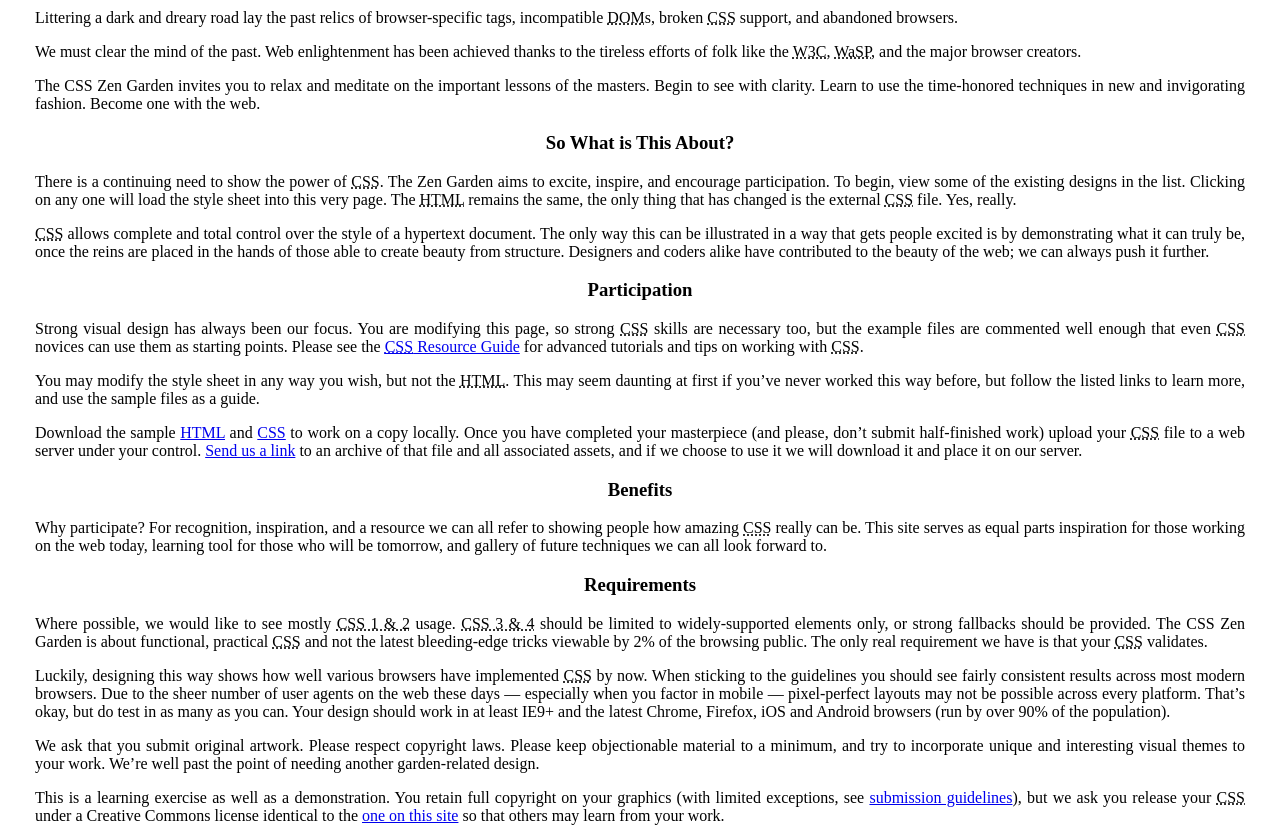
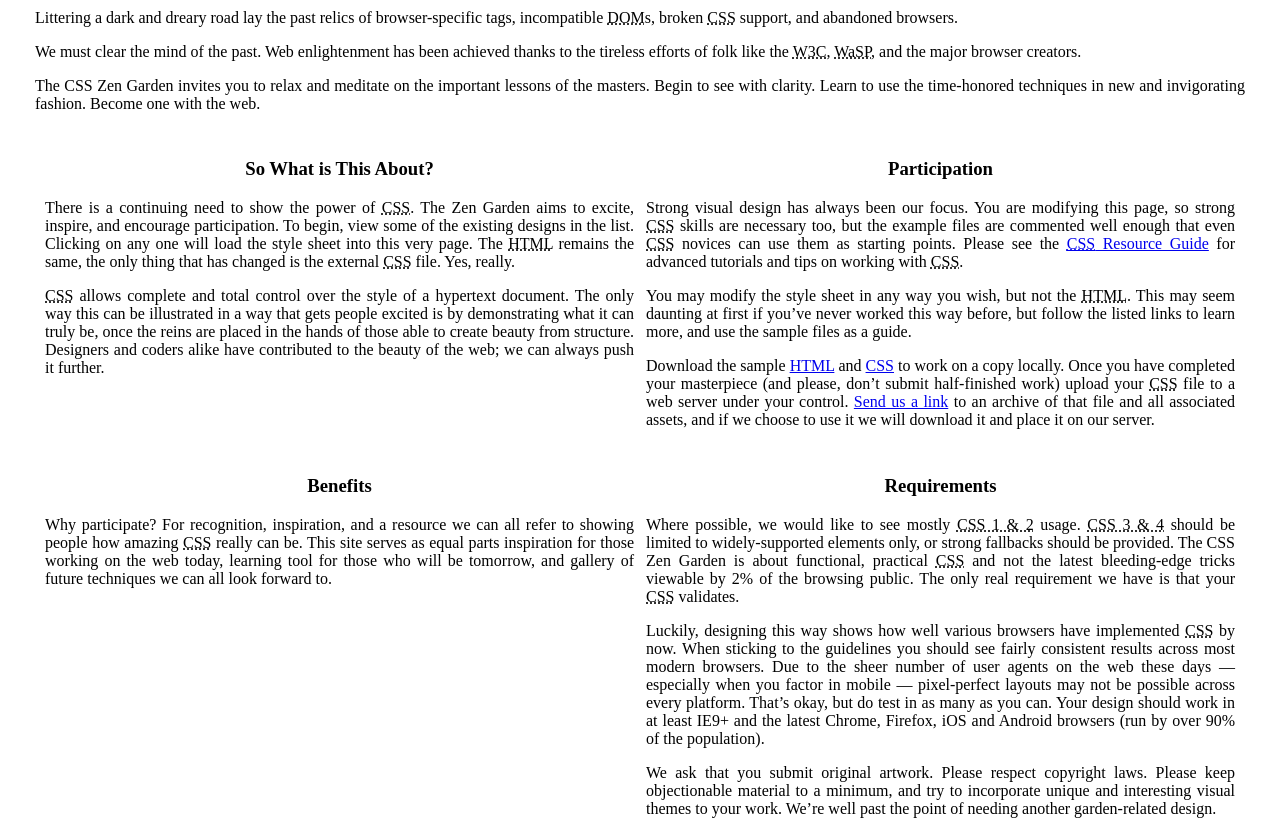
Before and after one commit to dani320/zengarden, a website: page src/index.html in a window 1280 px wide. Shown: the part 380-1208 px from the top of the page. Drawn offline with Linux system fonts and the light colour scheme.

Commit message:
added grid for the middle section= zen-supporting section
added grid for the middle section= zen-supporting section

```diff
--- a/src/style.css
+++ b/src/style.css
@@ -117,3 +117,11 @@
   max-width: 100%;
 }
 /*# sourceMappingURL=style.css.map */
+
+/* this is for the middle section so it displays in two columns */
+#zen-supporting{
+  display: grid;
+  grid-template-columns: 1fr 1fr;
+  padding: 10px;
+  grid-gap: 12px;
+}
```
Also changed, not shown: package.json (+5 -2 lines), 1 other file.
